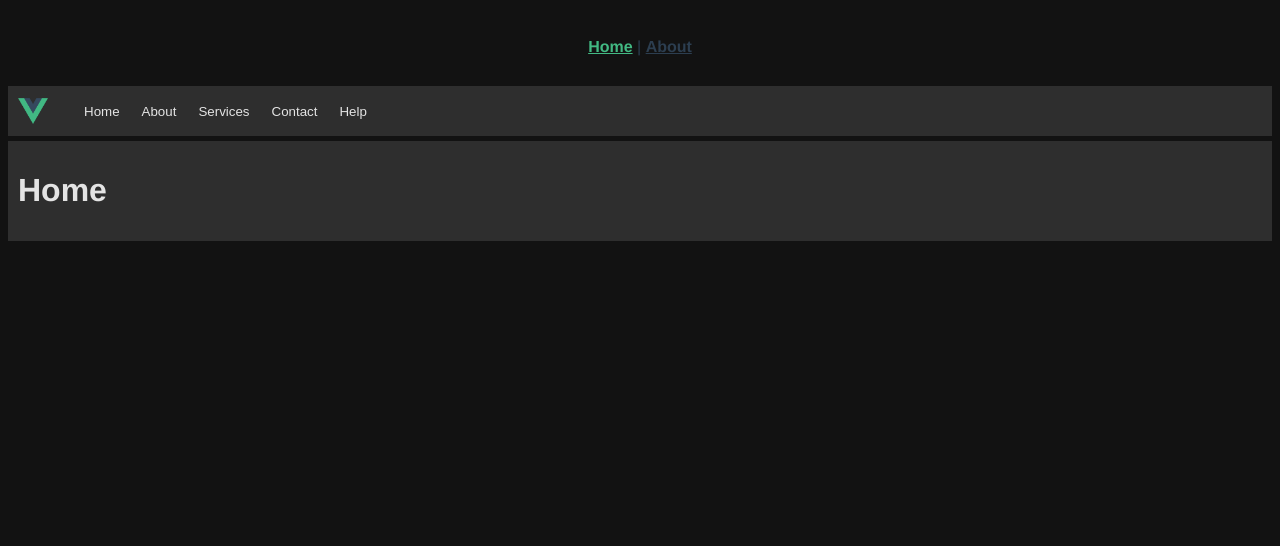
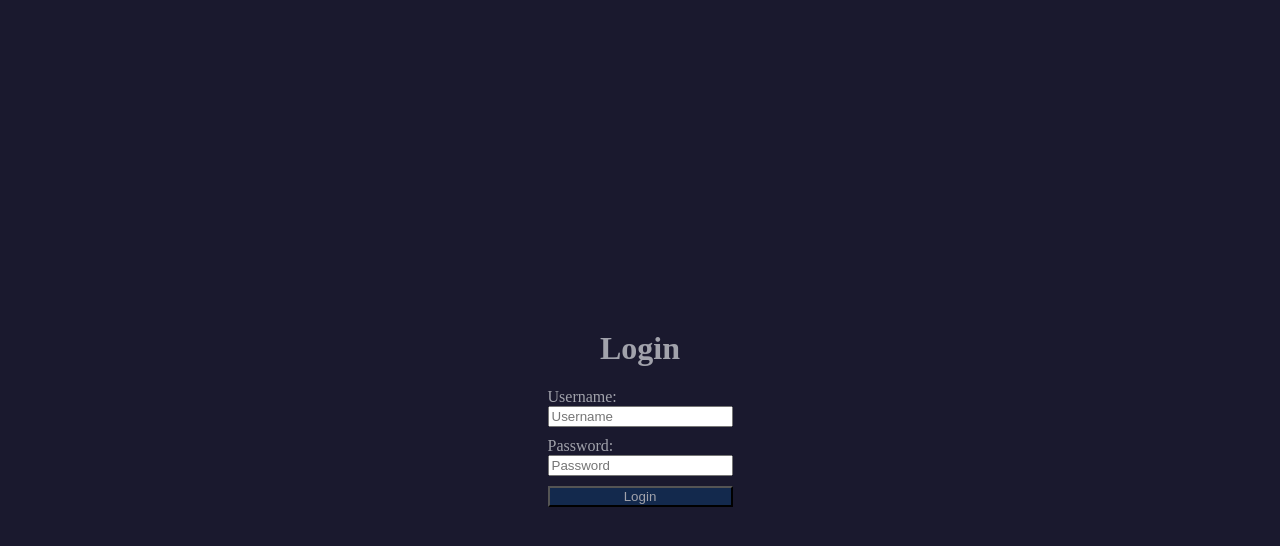
Before and after one commit to harrycwa127/vuejs_learning, a Vue app: page /#/ in a window 1280 px wide. Shown: the top 546 px of the page. Built offline with nearby package versions, Linux system fonts and the light colour scheme.

Commit message:
update login page and logout funciton

```diff
--- a/src/App.vue
+++ b/src/App.vue
@@ -1,30 +1,10 @@
 <template>
-  <nav>
-    <router-link to="/">Home</router-link> |
-    <router-link to="/about">About</router-link>
-  </nav>
   <router-view/>
 </template>
 
 <style>
-#app {
-  font-family: Avenir, Helvetica, Arial, sans-serif;
-  -webkit-font-smoothing: antialiased;
-  -moz-osx-font-smoothing: grayscale;
-  text-align: center;
-  color: #2c3e50;
-}
-
-nav {
-  padding: 30px;
-}
-
-nav a {
-  font-weight: bold;
-  color: #2c3e50;
-}
-
-nav a.router-link-exact-active {
-  color: #42b983;
+body{
+	background-color: #1a192e;
+	color: #a1a2ab;
 }
 </style>
--- a/src/components/ContentView.vue
+++ b/src/components/ContentView.vue
@@ -14,11 +14,9 @@ export default {
 </script>
 
 <style scoped>
-div.contentView {
-	background-color: #2e2e2e;
+/* div.contentView {
 	padding: 10px;
-	color: #e4e4e4;
 	display: flex;
 	align-items: center;
-}
+} */
 </style>
--- a/src/router/index.js
+++ b/src/router/index.js
@@ -1,9 +1,15 @@
 import { createRouter, createWebHashHistory } from 'vue-router'
 import HomeView from '../views/HomeView.vue'
+import LoginView from '@/views/LoginView.vue'
 
 const routes = [
   {
     path: '/',
+    name: 'login',
+    component: LoginView
+  },
+  {
+    path: '/home',
     name: 'home',
     component: HomeView
   },
--- a/src/views/HomeView.vue
+++ b/src/views/HomeView.vue
@@ -14,7 +14,7 @@ export default {
   name: 'HomeView',
   data() {
 		return {
-			navItems: ['Home', 'About', 'Services', 'Contact', 'Help'],
+			navItems: ['Home', 'About', 'Services', 'Contact', 'Help', 'Logout'],
 			activeView: 'Home'
 		}
 	},
@@ -24,14 +24,15 @@ export default {
 	},
 	methods: {
 		handleNavItemClicked(item) {
-			this.activeView = item;
+      if(item === 'Logout'){
+        this.$router.push('/');
+      }else{
+        this.activeView = item;
+      }
 		}
 	}
 }
 </script>
 
-<style>
-body {
-	background-color: #121212;
-}
+<style scoped>
 </style>
--- a/src/views/LoginView.vue
+++ b/src/views/LoginView.vue
@@ -1,5 +1,63 @@
 <template>
-  <div class="login">
-    <h1>This is an login page</h1>
-  </div>
+	<div class="login">
+		<div class="loginDiv">
+			<h1 class="title">Login</h1>
+
+			<div class="row">
+				<label for="username">Username: </label>
+				<input type="text" placeholder="Username" />
+			</div>
+			<div class="row">
+				<label for="password">Password: </label>
+				<input type="password" placeholder="Password" />
+			</div>
+			<div class="loginBtnRow">
+				<button class="loginBtn" @click="handleLogin">Login</button>
+			</div>
+		</div>
+	</div>
 </template>
+<script>
+export default {
+	name: 'LoginView',
+	methods: {
+		handleLogin() {
+			this.$router.push('/home');
+		}
+	}
+};
+</script>
+
+<style scoped>
+div.login {
+	display: grid;
+	height: 100vh;
+	place-items: center;
+	align-items: center;
+}
+
+div.contentDiv {
+	display: grid;
+	justify-content: center;
+	width: 25%;
+}
+
+.title {
+	text-align: center;
+}
+
+.row {
+	display: grid;
+	margin-bottom: 10px;
+}
+
+.loginBtnRow {
+	justify-content: center;
+
+	&>button {
+		width: 100%;
+		background-color: #13294d;
+		color: #a1a2ab;
+	}
+}
+</style>
```
